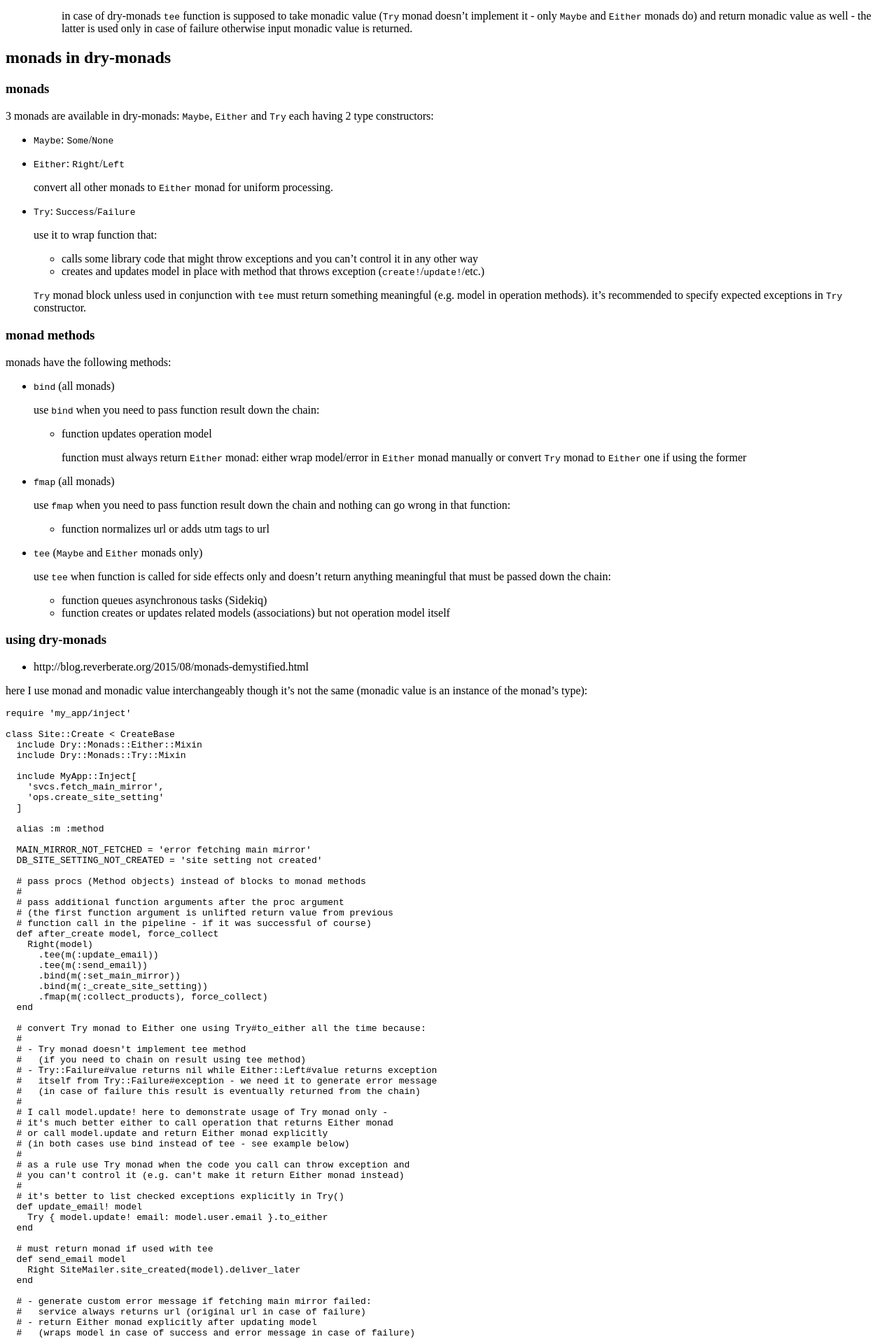
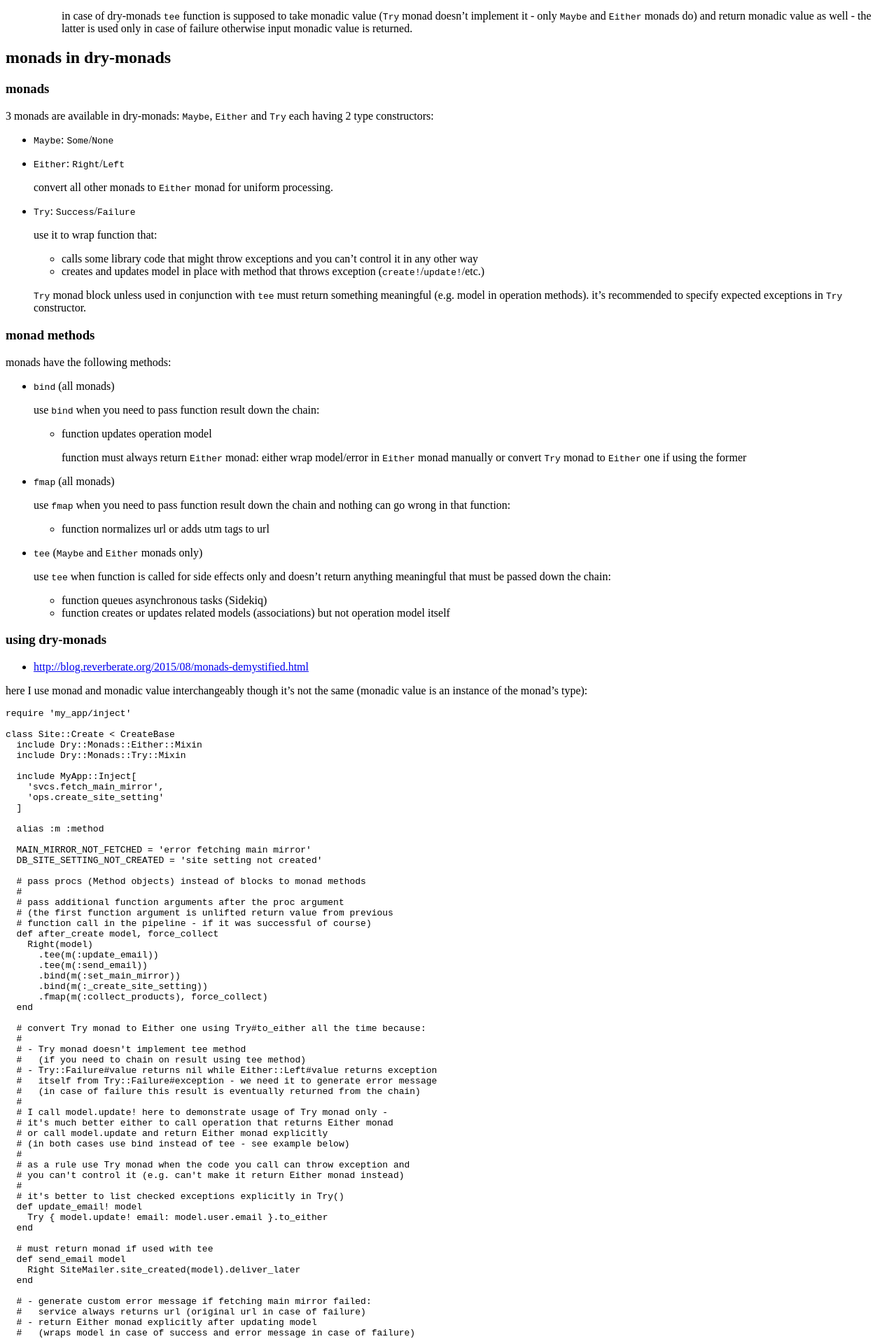
Before and after one commit to tap349/tap349.github.io, a Jekyll site: the page built from _posts/2017-02-27-monads-in-ruby.md, in a window 1280 px wide. Shown: the part 831-2744 px from the top of the page at 70% size. Built offline with Jekyll 4.4.1, drawn with Linux system fonts in a browser that asks for light colours.

Commit message:
update 2017-02-28_13:56:58

```diff
--- a/_posts/2017-02-27-monads-in-ruby.md
+++ b/_posts/2017-02-27-monads-in-ruby.md
@@ -113,7 +113,7 @@ monads have the following methods:
 
 ### using dry-monads
 
-- http://blog.reverberate.org/2015/08/monads-demystified.html
+- <http://blog.reverberate.org/2015/08/monads-demystified.html>
 
 here I use monad and monadic value interchangeably though it's not the same
 (monadic value is an instance of the monad's type):
```
